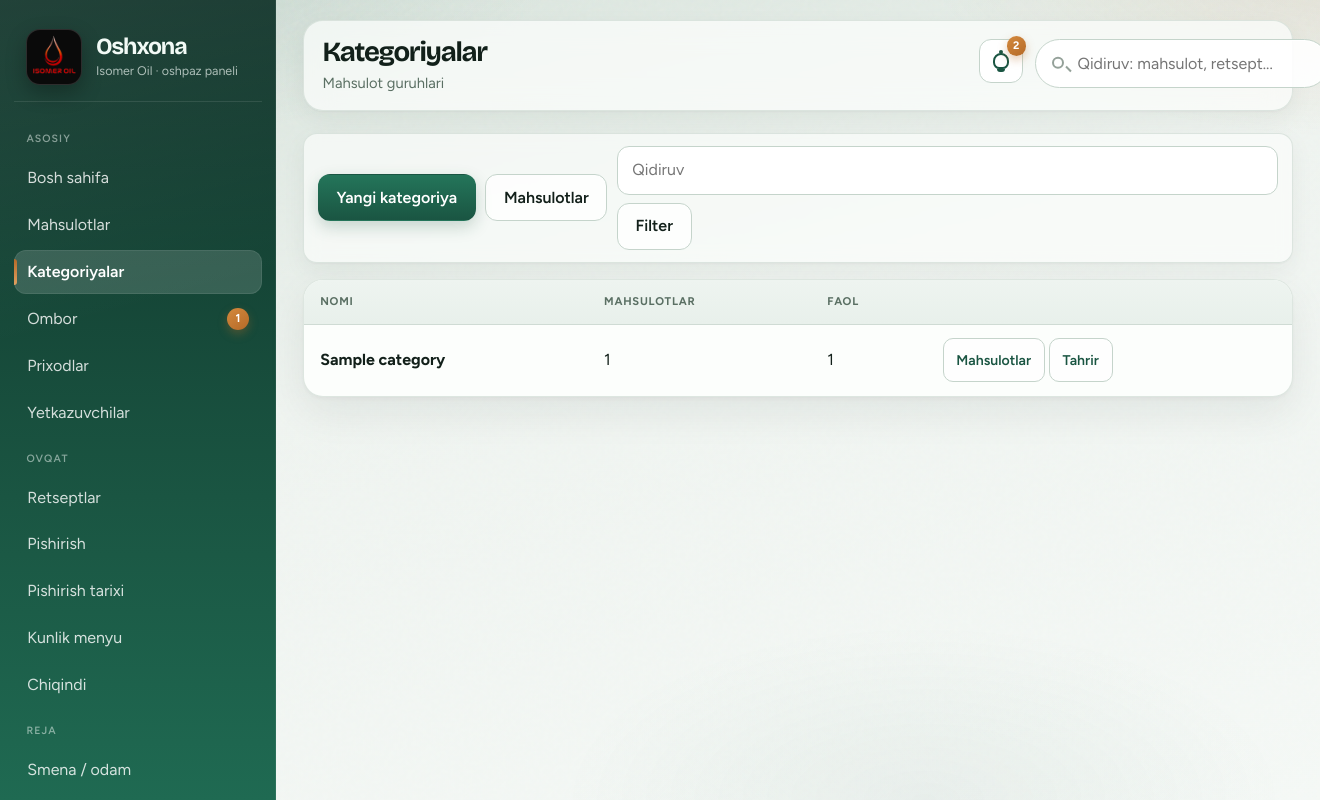
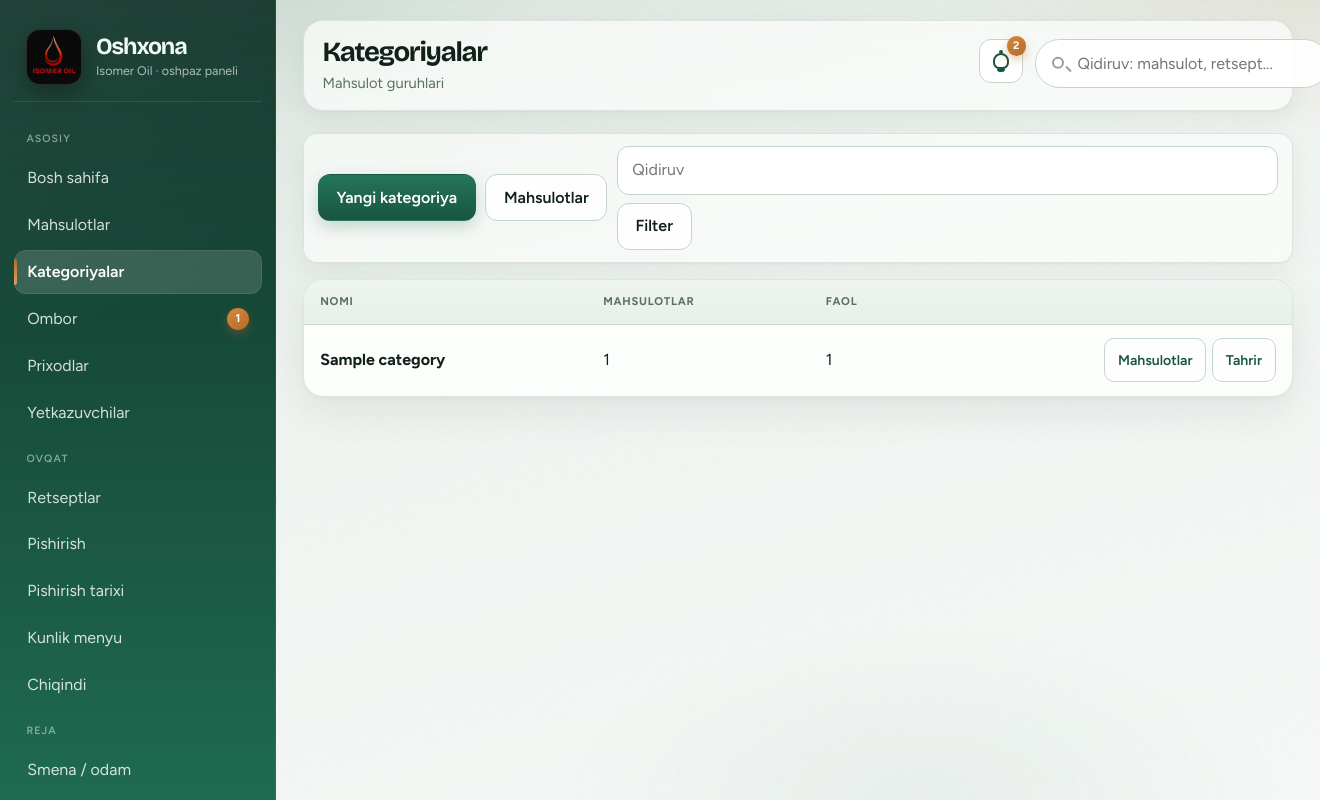
Before and after one commit to Mirzohid2001/isomer-oshxona, a Django app: page /categories/ in a window 1320 px wide; the page is wider, and only the part inside the window is pictured. Run offline with Django 5.2, Linux system fonts and the light colour scheme; a user stored in the database is signed in; tables that the repository leaves empty hold one stand-in row (values such as "Sample post"); some libraries are stand-ins or nearby versions.

Commit message:
Polish category list row action layout.
Co-authored-by: Cursor <cursoragent@cursor.com>

```diff
--- a/static/css/app.css
+++ b/static/css/app.css
@@ -1952,6 +1952,14 @@ table.data tbody tr:last-child td {
   display: inline;
 }
 
+.row-actions {
+  display: flex;
+  flex-wrap: wrap;
+  gap: 0.35rem;
+  align-items: center;
+  justify-content: flex-end;
+}
+
 .stat-value-sm {
   font-size: 1.05rem;
 }
```
